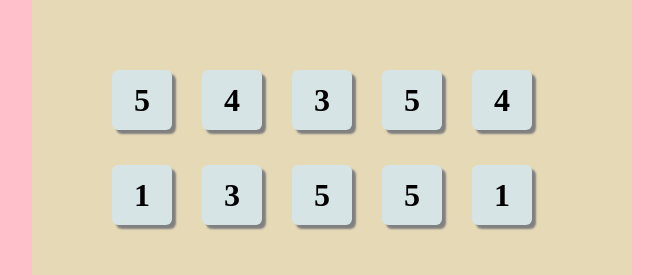
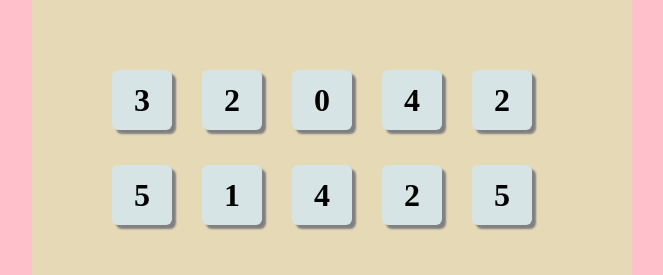
Before and after one commit to heyou88/Rolling-dice-game, a React (Vite) app: page / in a window 1280 px wide. Shown: the part 205-480 px from the top of the page, without its empty margins (308-971 px from the left). Built offline with nearby package versions, Linux system fonts and the light colour scheme.

Commit message:
new dice

```diff
--- a/src/App.jsx
+++ b/src/App.jsx
@@ -3,11 +3,14 @@ import ReactDOM from "react-dom"
 import Die from "./component/die"
 export default function App (){
 
-
-    let numbers = [];
-    for(let a=0; a<10; a++){
-      numbers.push(Math.floor(Math.random()*6))
-  }
+function newDice(){
+  let numbers = [];
+  for(let a=0; a<10; a++){
+    numbers.push(Math.floor(Math.random()*6))
+}
+return numbers
+}
+const[numbers,setNumbers]= React.useState(newDice())
   const Cards= numbers.map(number=>{
     return(
       <Die number={number} />
```
